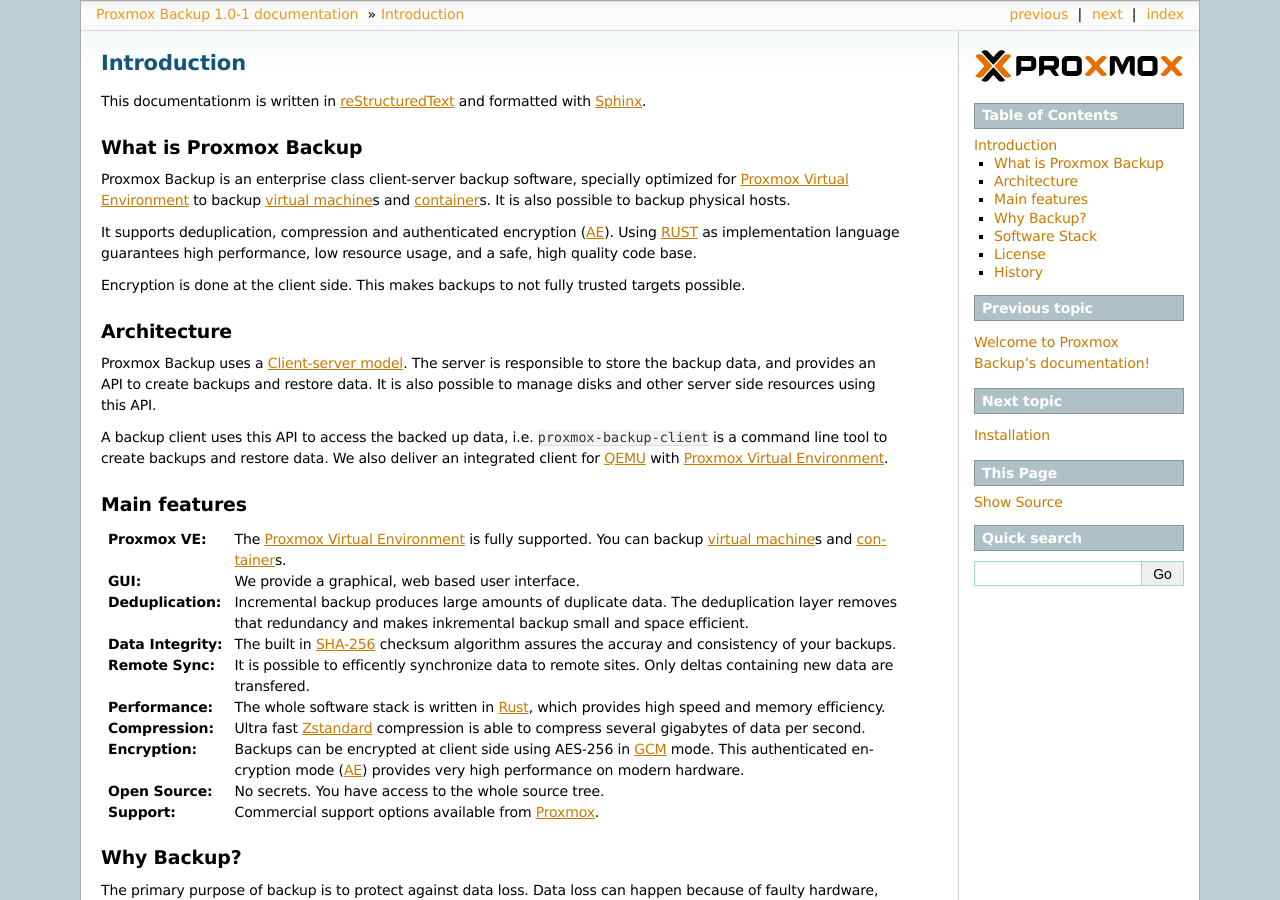
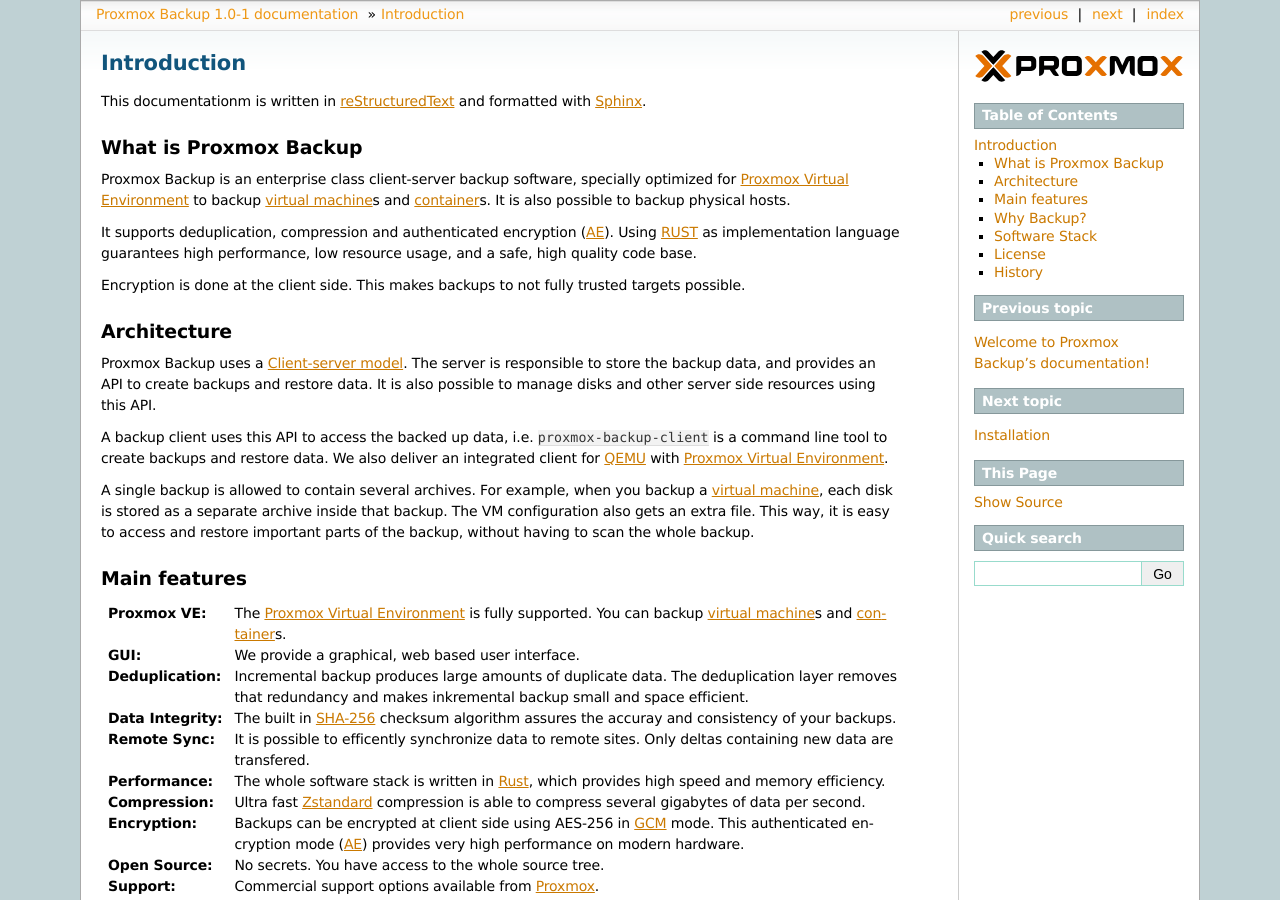
Before and after one commit to proxmox/proxmox-backup, a Sphinx documentation site: the page built from docs/introduction.rst, in a window 1280 px wide and 900 px high. Built offline with Sphinx 7.4.7, drawn with Linux system fonts in a browser that asks for light colours.

Commit message:
docs/introduction.rst: improve section Architecture

```diff
--- a/docs/introduction.rst
+++ b/docs/introduction.rst
@@ -32,6 +32,12 @@
 i.e. ``proxmox-backup-client`` is a command line tool to create
 backups and restore data. We also deliver an integrated client for
 QEMU_ with `Proxmox Virtual Environment`_.
+
+A single backup is allowed to contain several archives. For example,
+when you backup a :term:`virtual machine`, each disk is stored as a
+separate archive inside that backup. The VM configuration also gets an
+extra file. This way, it is easy to access and restore important parts
+of the backup, without having to scan the whole backup.
 
 
 Main features
```
